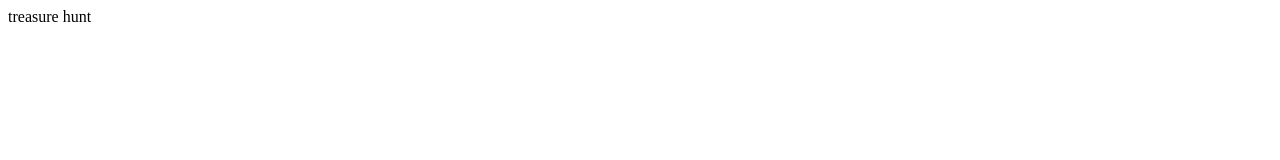
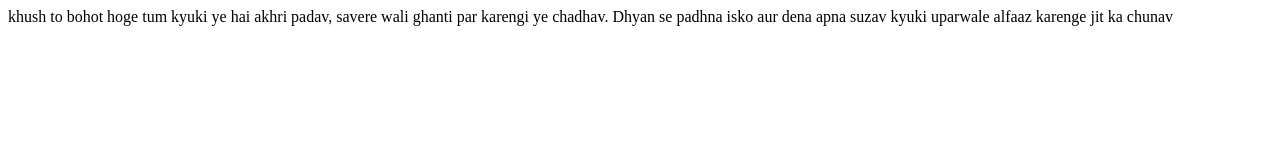
Before and after one commit to chinmaymokhare/treasurehunt, a plain HTML site: page index.html in a window 1280 px wide. Drawn offline with Linux system fonts and the light colour scheme.

Commit message:
index.html

```diff
--- a/index.html
+++ b/index.html
@@ -1,5 +1,5 @@
 <html>
 <body>
-treasure hunt
+khush to bohot hoge tum kyuki ye hai akhri padav, savere wali ghanti par karengi ye chadhav. Dhyan se padhna isko aur dena apna suzav kyuki uparwale alfaaz karenge jit ka chunav
 </body>
 </html>
```
